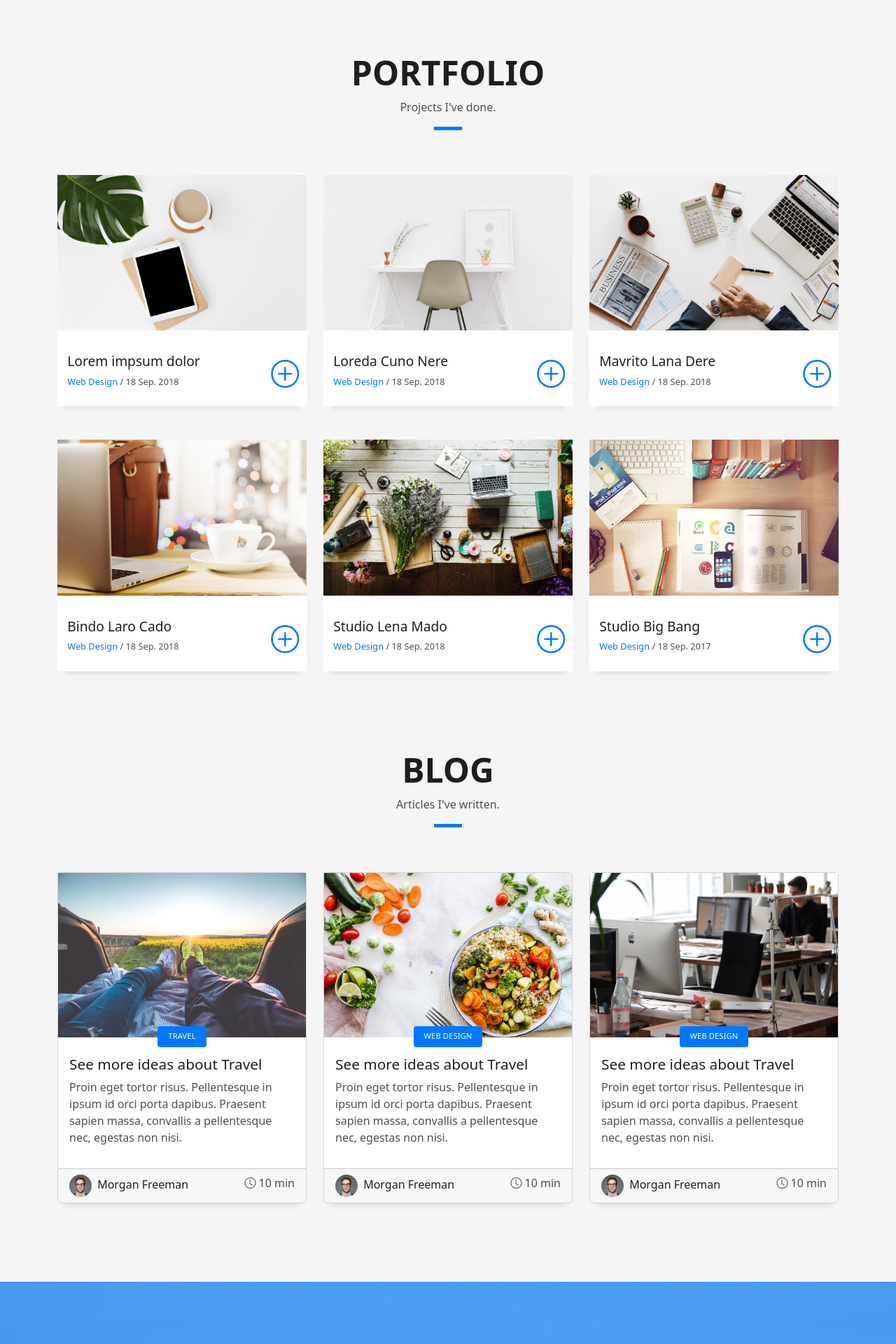
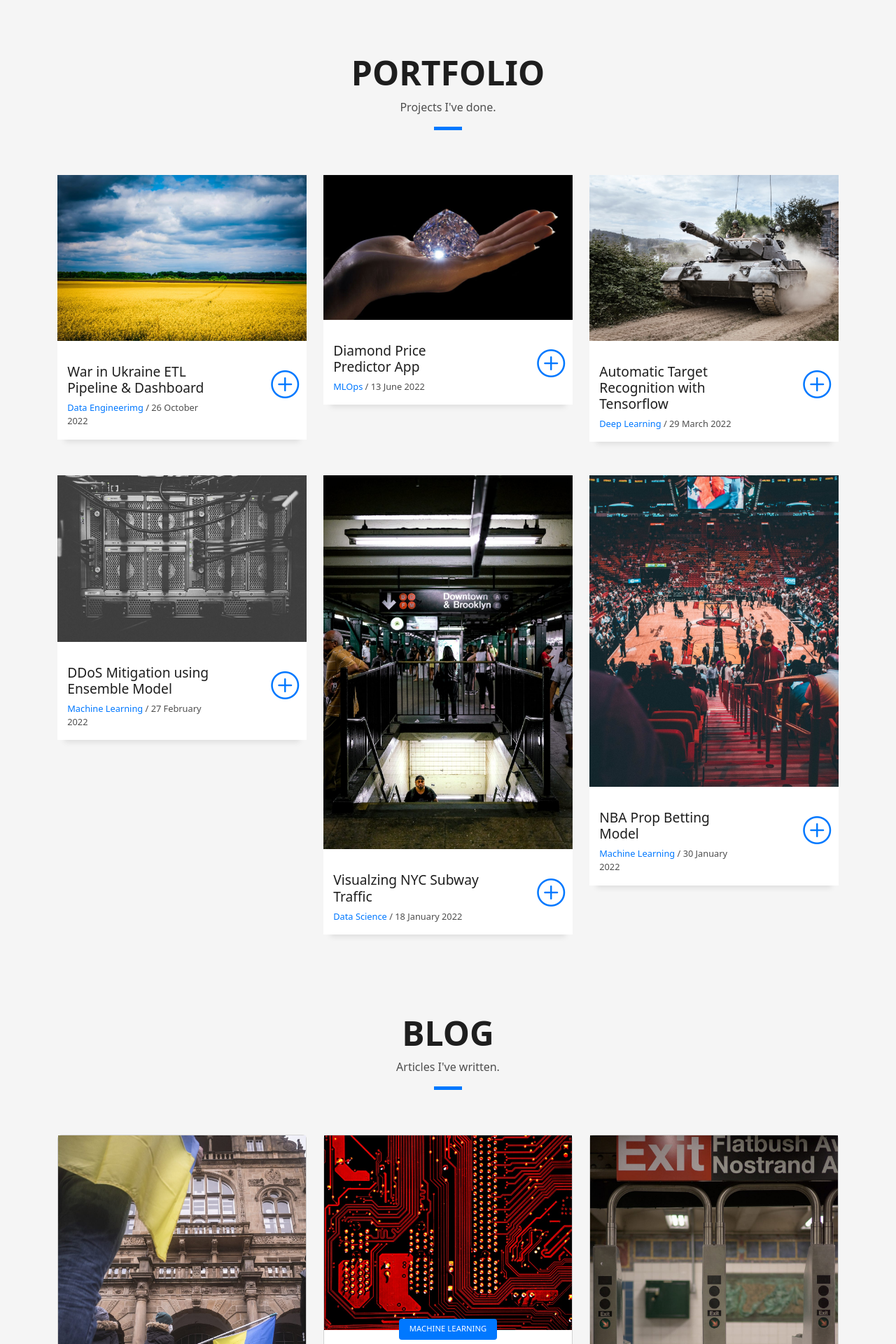
Before and after one commit to VinceDiR/personal_website, a Flask app: page / in a window 1280 px wide. Shown: the part 1853-3773 px from the top of the page at 70% size. Run offline with Flask 2, Linux system fonts and the light colour scheme; some libraries are stand-ins or nearby versions.

Commit message:
update static

```diff
--- a/templates/index.html
+++ b/templates/index.html
@@ -185,14 +185,14 @@
               <div class="work-content">
                 <div class="row">
                   <div class="col-sm-8">
-                    <h2 class="w-title">Lorem impsum dolor</h2>
+                    <h2 class="w-title">War in Ukraine ETL Pipeline & Dashboard</h2>
                     <div class="w-more">
-                      <span class="w-ctegory">Web Design</span> / <span class="w-date">18 Sep. 2018</span>
+                      <span class="w-ctegory">Data Engineerimg</span> / <span class="w-date">26 October 2022</span>
                     </div>
                   </div>
                   <div class="col-sm-4">
                     <div class="w-like">
-                      <a href="portfolio-details.html"> <span class="bi bi-plus-circle"></span></a>
+                      <a href="https://github.com/NateDiR/ukraine_etl_project"> <span class="bi bi-plus-circle"></span></a>
                     </div>
                   </div>
                 </div>
@@ -209,14 +209,14 @@
               <div class="work-content">
                 <div class="row">
                   <div class="col-sm-8">
-                    <h2 class="w-title">Loreda Cuno Nere</h2>
+                    <h2 class="w-title">Diamond Price Predictor App</h2>
                     <div class="w-more">
-                      <span class="w-ctegory">Web Design</span> / <span class="w-date">18 Sep. 2018</span>
+                      <span class="w-ctegory">MLOps</span> / <span class="w-date">13 June 2022</span>
                     </div>
                   </div>
                   <div class="col-sm-4">
                     <div class="w-like">
-                      <a href="portfolio-details.html"> <span class="bi bi-plus-circle"></span></a>
+                      <a href="https://github.com/NateDiR/diamond_price_streamlit_prototype_app"> <span class="bi bi-plus-circle"></span></a>
                     </div>
                   </div>
                 </div>
@@ -233,14 +233,14 @@
               <div class="work-content">
                 <div class="row">
                   <div class="col-sm-8">
-                    <h2 class="w-title">Mavrito Lana Dere</h2>
+                    <h2 class="w-title">Automatic Target Recognition with Tensorflow</h2>
                     <div class="w-more">
-                      <span class="w-ctegory">Web Design</span> / <span class="w-date">18 Sep. 2018</span>
+                      <span class="w-ctegory">Deep Learning</span> / <span class="w-date">29 March 2022</span>
                     </div>
                   </div>
                   <div class="col-sm-4">
                     <div class="w-like">
-                      <a href="portfolio-details.html"> <span class="bi bi-plus-circle"></span></a>
+                      <a href="https://github.com/NateDiR/sar_target_recognition_deep_learning"> <span class="bi bi-plus-circle"></span></a>
                     </div>
                   </div>
                 </div>
@@ -257,14 +257,14 @@
               <div class="work-content">
                 <div class="row">
                   <div class="col-sm-8">
-                    <h2 class="w-title">Bindo Laro Cado</h2>
+                    <h2 class="w-title">DDoS Mitigation using Ensemble Model</h2>
                     <div class="w-more">
-                      <span class="w-ctegory">Web Design</span> / <span class="w-date">18 Sep. 2018</span>
+                      <span class="w-ctegory">Machine Learning</span> / <span class="w-date">27 February 2022</span>
                     </div>
                   </div>
                   <div class="col-sm-4">
                     <div class="w-like">
-                      <a href="portfolio-details.html"> <span class="bi bi-plus-circle"></span></a>
+                      <a href="https://github.com/NateDiR/DDoS_traffic_classification"> <span class="bi bi-plus-circle"></span></a>
                     </div>
                   </div>
                 </div>
@@ -281,14 +281,14 @@
               <div class="work-content">
                 <div class="row">
                   <div class="col-sm-8">
-                    <h2 class="w-title">Studio Lena Mado</h2>
+                    <h2 class="w-title">Visualzing NYC Subway Traffic</h2>
                     <div class="w-more">
-                      <span class="w-ctegory">Web Design</span> / <span class="w-date">18 Sep. 2018</span>
+                      <span class="w-ctegory">Data Science</span> / <span class="w-date">18 January 2022</span>
                     </div>
                   </div>
                   <div class="col-sm-4">
                     <div class="w-like">
-                      <a href="portfolio-details.html"> <span class="bi bi-plus-circle"></span></a>
+                      <a href="https://github.com/NateDiR/NYC_MTA_EDA_Project"> <span class="bi bi-plus-circle"></span></a>
                     </div>
                   </div>
                 </div>
@@ -305,14 +305,14 @@
               <div class="work-content">
                 <div class="row">
                   <div class="col-sm-8">
-                    <h2 class="w-title">Studio Big Bang</h2>
+                    <h2 class="w-title">NBA Prop Betting Model</h2>
                     <div class="w-more">
-                      <span class="w-ctegory">Web Design</span> / <span class="w-date">18 Sep. 2017</span>
+                      <span class="w-ctegory">Machine Learning</span> / <span class="w-date">30 January 2022</span>
                     </div>
                   </div>
                   <div class="col-sm-4">
                     <div class="w-like">
-                      <a href="portfolio-details.html"> <span class="bi bi-plus-circle"></span></a>
+                      <a href="https://github.com/NateDiR/Prop_Betting_Regression_Project"> <span class="bi bi-plus-circle"></span></a>
                     </div>
                   </div>
                 </div>
@@ -344,30 +344,28 @@
           <div class="col-md-4">
             <div class="card card-blog">
               <div class="card-img">
-                <a href="blog-single.html"><img src="static/assets/img/post-1.jpg" alt="" class="img-fluid"></a>
+                <a href=https://medium.com/python-in-plain-english/tracking-the-war-in-ukraine-a-data-engineering-project-dc671b525ec3><img src="static/assets/img/post-1.jpg" alt="" class="img-fluid"></a>
               </div>
               <div class="card-body">
                 <div class="card-category-box">
                   <div class="card-category">
-                    <h6 class="category">Travel</h6>
+                    <h6 class="category">Data Engineering</h6>
                   </div>
                 </div>
-                <h3 class="card-title"><a href="blog-single.html">See more ideas about Travel</a></h3>
+                <h3 class="card-title"><a href=https://medium.com/python-in-plain-english/tracking-the-war-in-ukraine-a-data-engineering-project-dc671b525ec3>How To: Ukraine War Pipeline & Dashboard</a></h3>
                 <p class="card-description">
-                  Proin eget tortor risus. Pellentesque in ipsum id orci porta dapibus. Praesent sapien massa, convallis
-                  a pellentesque nec,
-                  egestas non nisi.
+                  A write-up of how I built an ETL pipeline and Streamlit dashboard to track the War in Ukraine.
                 </p>
               </div>
               <div class="card-footer">
                 <div class="post-author">
                   <a href="#">
-                    <img src="static/assets/img/testimonial-2.jpg" alt="" class="avatar rounded-circle">
-                    <span class="author">Morgan Freeman</span>
+                    <img src="static/assets/img/headshot.jpg" alt="" class="avatar rounded-circle">
+                    <span class="author">Nathaniel DiRenzo</span>
                   </a>
                 </div>
                 <div class="post-date">
-                  <span class="bi bi-clock"></span> 10 min
+                  <span class="bi bi-clock"></span> 16 min
                 </div>
               </div>
             </div>
@@ -375,30 +373,28 @@
           <div class="col-md-4">
             <div class="card card-blog">
               <div class="card-img">
-                <a href="blog-single.html"><img src="static/assets/img/post-2.jpg" alt="" class="img-fluid"></a>
+                <a href="https://medium.com/towards-data-science/mitigating-ddos-attacks-with-classification-models-aa75ea813d85"><img src="static/assets/img/post-2.jpg" alt="" class="img-fluid"></a>
               </div>
               <div class="card-body">
                 <div class="card-category-box">
                   <div class="card-category">
-                    <h6 class="category">Web Design</h6>
+                    <h6 class="category">Machine Learning</h6>
                   </div>
                 </div>
-                <h3 class="card-title"><a href="blog-single.html">See more ideas about Travel</a></h3>
+                <h3 class="card-title"><a href="https://medium.com/towards-data-science/mitigating-ddos-attacks-with-classification-models-aa75ea813d85">How To: DDoS Mitigation with Ensembling</a></h3>
                 <p class="card-description">
-                  Proin eget tortor risus. Pellentesque in ipsum id orci porta dapibus. Praesent sapien massa, convallis
-                  a pellentesque nec,
-                  egestas non nisi.
+                  A write-up of how I built and tested various classification models to identify web traffic as malignant/benign.
                 </p>
               </div>
               <div class="card-footer">
                 <div class="post-author">
                   <a href="#">
-                    <img src="static/assets/img/testimonial-2.jpg" alt="" class="avatar rounded-circle">
-                    <span class="author">Morgan Freeman</span>
+                    <img src="static/assets/img/headshot.jpg" alt="" class="avatar rounded-circle">
+                    <span class="author">Nathaniel DiRenzo</span>
                   </a>
                 </div>
                 <div class="post-date">
-                  <span class="bi bi-clock"></span> 10 min
+                  <span class="bi bi-clock"></span> 14 min
                 </div>
               </div>
             </div>
@@ -406,26 +402,24 @@
           <div class="col-md-4">
             <div class="card card-blog">
               <div class="card-img">
-                <a href="blog-single.html"><img src="static/assets/img/post-3.jpg" alt="" class="img-fluid"></a>
+                <a href="https://medium.com/towards-data-science/visualizing-nycs-subway-traffic-census-data-using-leafmap-29904b634046"><img src="static/assets/img/post-3.jpg" alt="" class="img-fluid"></a>
               </div>
               <div class="card-body">
                 <div class="card-category-box">
                   <div class="card-category">
-                    <h6 class="category">Web Design</h6>
+                    <h6 class="category">Data Science</h6>
                   </div>
                 </div>
-                <h3 class="card-title"><a href="blog-single.html">See more ideas about Travel</a></h3>
+                <h3 class="card-title"><a href="blog-single.html">Visualizing NYC Subway & Census Data</a></h3>
                 <p class="card-description">
-                  Proin eget tortor risus. Pellentesque in ipsum id orci porta dapibus. Praesent sapien massa, convallis
-                  a pellentesque nec,
-                  egestas non nisi.
+                  A write-up of how I used Pandas and Leafmap to analyze and visualize NYC subway and census data.
                 </p>
               </div>
               <div class="card-footer">
                 <div class="post-author">
                   <a href="#">
-                    <img src="static/assets/img/testimonial-2.jpg" alt="" class="avatar rounded-circle">
-                    <span class="author">Morgan Freeman</span>
+                    <img src="static/assets/img/headshot.jpg" alt="" class="avatar rounded-circle">
+                    <span class="author">Nathaniel DiRenzo</span>
                   </a>
                 </div>
                 <div class="post-date">
```
Also changed, not shown: static/assets/img/apple-touch-icon.png (deleted), static/assets/img/counters-bg.jpg (deleted), static/assets/img/favicon.png (deleted), static/assets/img/portfolio-details-1.jpg (deleted), static/assets/img/portfolio-details-2.jpg (deleted), static/assets/img/portfolio-details-3.jpg (deleted), static/assets/img/post-1.jpg, static/assets/img/post-2.jpg, static/assets/img/post-3.jpg, static/assets/img/testimonial-2.jpg (deleted), static/assets/img/testimonial-4.jpg (deleted), static/assets/img/work-1.jpg, static/assets/img/work-2.jpg, static/assets/img/work-3.jpg, 3 more files.
